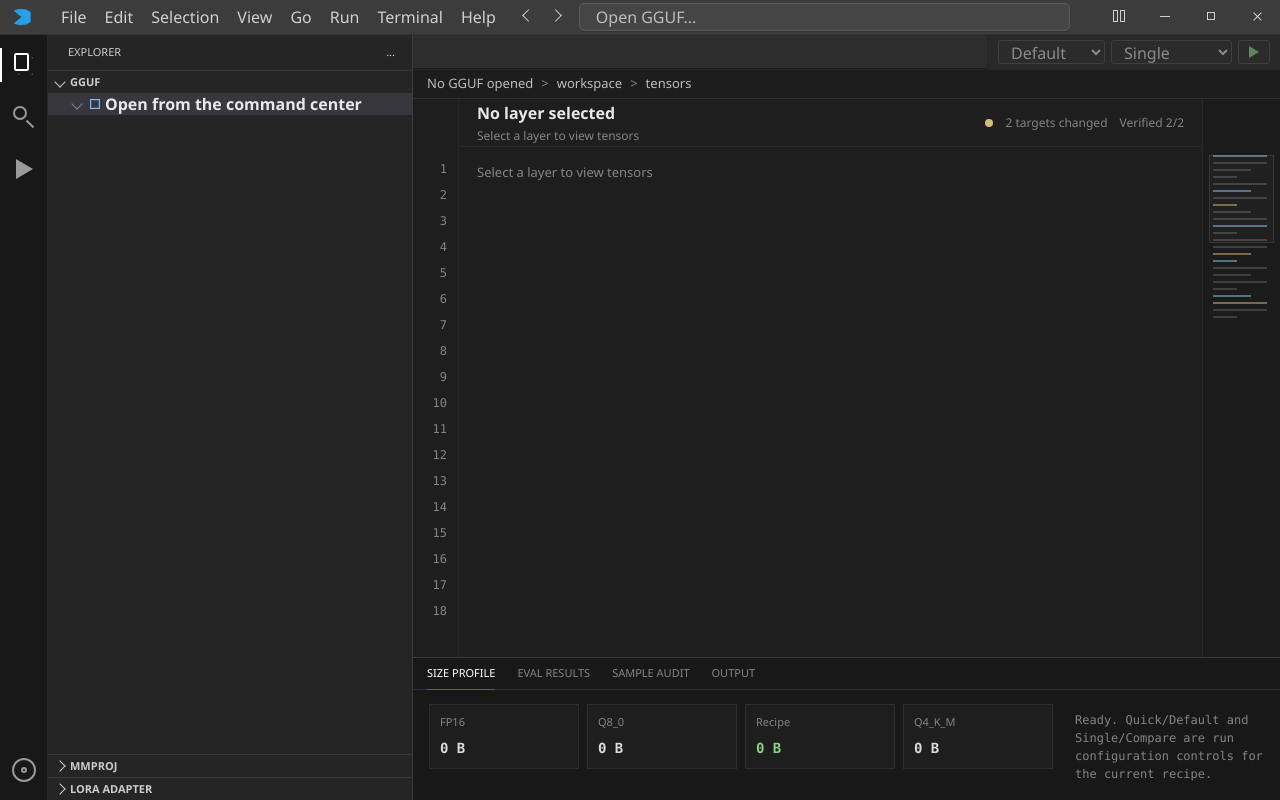
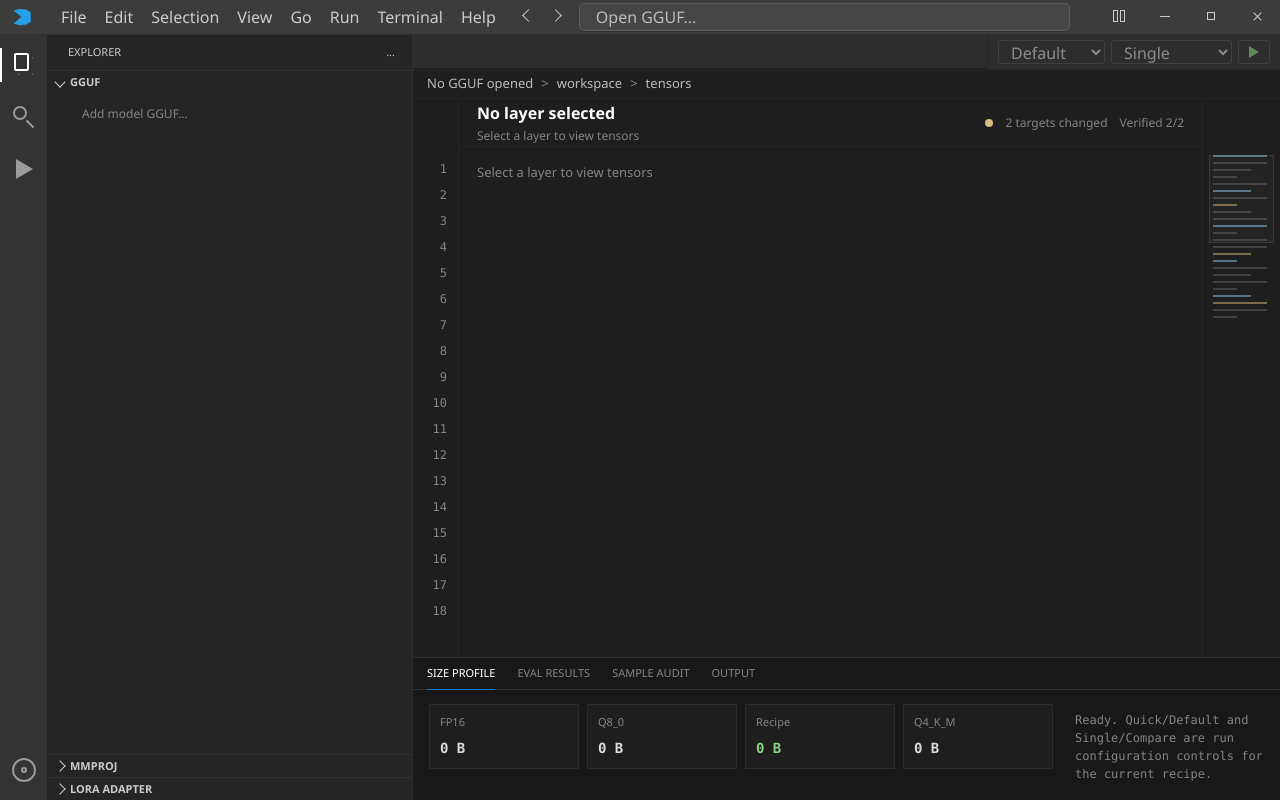
Before and after one commit to haowern98/model-quant, a React (Vite) app: page / in a window 1280 px wide. Built offline with nearby package versions, Linux system fonts and the light colour scheme.

Commit message:
feat: flatten gguf explorer root

```diff
--- a/src/App.tsx
+++ b/src/App.tsx
@@ -246,6 +246,7 @@ function App() {
           evalPreset={recipeEvalPreset}
           testMode={recipeTestMode}
           onOpenLayer={handleOpenLayer}
+          onOpenModel={handleOpenModel}
           onToggleLayer={handleToggleLayer}
           onCloseLayer={handleCloseLayer}
           onAssignQuant={assignQuant}
--- a/src/components/Workbench/ExplorerPanel.tsx
+++ b/src/components/Workbench/ExplorerPanel.tsx
@@ -23,6 +23,7 @@ interface ExplorerPanelProps {
   expandedLayers: Set<number>;
   running: boolean;
   onOpenLayer: (layerIndex: number) => void;
+  onOpenModel: () => void;
   onToggleLayer: (layerIndex: number) => void;
   onAssignByPattern: (pattern: AssignPattern, quantType: QuantType) => void;
   onSaveRecipe: () => void;
@@ -31,7 +32,7 @@ interface ExplorerPanelProps {
 }
 
 function basename(path: string | null): string {
-  if (!path) return "Open from the command center";
+  if (!path) return "GGUF";
   return path.split(/[\\/]/).pop() ?? path;
 }
 
@@ -47,6 +48,7 @@ export function ExplorerPanel({
   expandedLayers,
   running,
   onOpenLayer,
+  onOpenModel,
   onToggleLayer,
   onAssignByPattern,
   onSaveRecipe,
@@ -58,7 +60,6 @@ export function ExplorerPanel({
     mmproj: false,
     lora: false,
   });
-  const [modelExpanded, setModelExpanded] = useState(true);
   const [actionsOpen, setActionsOpen] = useState(false);
 
   const groups = useMemo(() => {
@@ -89,35 +90,15 @@ export function ExplorerPanel({
       </div>
 
       <section className="explorer-section">
+        <div className="explorer-section-header explorer-model-header">
           <button
             type="button"
-          className="explorer-section-header"
-          aria-label="GGUF"
+            className="explorer-section-toggle"
+            aria-label={basename(modelPath)}
             onClick={() => toggleSection("gguf")}
           >
             <span className={`tree-chevron ${sections.gguf ? "expanded" : ""}`} />
-          <span>GGUF</span>
-        </button>
-
-        {sections.gguf && (
-          <div className="explorer-section-body">
-            <div className="tree-row model-row">
-              <button
-                type="button"
-                className="tree-toggle-button"
-                aria-label={modelExpanded ? "Collapse model" : "Expand model"}
-                onClick={() => setModelExpanded((value) => !value)}
-                disabled={!modelPath}
-              >
-                <span className={`tree-chevron ${modelExpanded ? "expanded" : ""}`} />
-              </button>
-              <span className="tree-file-icon gguf" aria-hidden="true" />
-              <button
-                type="button"
-                className="tree-primary-label"
-                onClick={() => modelPath && setModelExpanded((value) => !value)}
-              >
-                {basename(modelPath)}
+            <span>{basename(modelPath)}</span>
           </button>
           {modelPath && (
             <button
@@ -131,6 +112,8 @@ export function ExplorerPanel({
           )}
         </div>
 
+        {sections.gguf && (
+          <div className="explorer-section-body">
             {actionsOpen && modelPath && (
               <div className="model-actions-popover">
                 <div className="model-actions-header">Recipe Actions</div>
@@ -170,7 +153,15 @@ export function ExplorerPanel({
               </div>
             )}
 
-            {modelExpanded &&
+            {!modelPath && (
+              <div className="future-section-empty">
+                <button type="button" onClick={onOpenModel}>
+                  Add model GGUF...
+                </button>
+              </div>
+            )}
+
+            {modelPath &&
               groups.map(([layerIndex, layerTensors]) => {
                 const expanded = expandedLayers.has(layerIndex);
                 const active = activeLayerIndex === layerIndex;
--- a/src/components/Workbench/WorkbenchShell.tsx
+++ b/src/components/Workbench/WorkbenchShell.tsx
@@ -25,6 +25,7 @@ interface WorkbenchShellProps {
   evalPreset: RecipeEvalPreset;
   testMode: RecipeTestMode;
   onOpenLayer: (layerIndex: number) => void;
+  onOpenModel: () => void;
   onToggleLayer: (layerIndex: number) => void;
   onCloseLayer: (layerIndex: number) => void;
   onAssignQuant: (tensorName: string, quantType: QuantType) => void;
@@ -51,6 +52,7 @@ export function WorkbenchShell({
   evalPreset,
   testMode,
   onOpenLayer,
+  onOpenModel,
   onToggleLayer,
   onCloseLayer,
   onAssignQuant,
@@ -72,6 +74,7 @@ export function WorkbenchShell({
         expandedLayers={expandedLayers}
         running={running}
         onOpenLayer={onOpenLayer}
+        onOpenModel={onOpenModel}
         onToggleLayer={onToggleLayer}
         onAssignByPattern={onAssignByPattern}
         onSaveRecipe={onSaveRecipe}
--- a/src/index.css
+++ b/src/index.css
@@ -15,12 +15,14 @@
 
   --vscode-title: #3c3c3c;
   --vscode-activity: #181818;
+  --activity-bg: #333333;
   --vscode-sidebar: #252526;
   --vscode-editor: #1e1e1e;
   --vscode-tab: #2d2d2d;
   --vscode-panel: #181818;
   --vscode-border: #3c3c3c;
   --vscode-border-soft: #303030;
+  --vscode-border-subtle: #252525;
   --vscode-row-hover: #2a2d2e;
   --vscode-row-selected: #37373d;
   --vscode-text: #cccccc;
@@ -98,7 +100,7 @@ button {
   height: 35px;
   background: var(--vscode-title);
   color: #d4d4d4;
-  border-bottom: 1px solid #323232;
+  border-bottom: 1px solid var(--vscode-border-soft);
   user-select: none;
 }
 
@@ -153,7 +155,7 @@ button {
 .tree-action-button {
   border: 0;
   background: transparent;
-  color: #d0d0d0;
+  color: #cccccc;
   height: 100%;
   padding: 0 9px;
   cursor: pointer;
@@ -341,8 +343,8 @@ button {
 }
 
 .activity-bar {
-  background: var(--vscode-activity);
-  border-right: 1px solid #2b2b2b;
+  background: var(--activity-bg);
+  border-right: 1px solid var(--vscode-border-subtle);
   display: flex;
   flex-direction: column;
   justify-content: space-between;
@@ -406,7 +408,7 @@ button {
   height: 18px;
   left: 6px;
   top: 4px;
-  background: var(--vscode-activity);
+  background: var(--activity-bg);
 }
 
 .activity-icon-files::after {
@@ -414,8 +416,8 @@ button {
   height: 18px;
   left: 2px;
   top: 0;
-  background: var(--vscode-activity);
-  box-shadow: 4px 4px 0 var(--vscode-activity);
+  background: var(--activity-bg);
+  box-shadow: 4px 4px 0 var(--activity-bg);
 }
 
 .activity-icon-search::before {
@@ -469,7 +471,7 @@ button {
 .explorer-panel {
   min-width: 0;
   background: var(--vscode-sidebar);
-  border-right: 1px solid var(--vscode-border);
+  border-right: 1px solid var(--vscode-border-soft);
   display: flex;
   flex-direction: column;
   overflow: hidden;
@@ -489,7 +491,7 @@ button {
 }
 
 .explorer-section {
-  border-top: 1px solid #383838;
+  border-top: 1px solid var(--vscode-border-soft);
   flex: 0 0 auto;
 }
 
@@ -519,6 +521,33 @@ button {
   background: var(--vscode-row-hover);
 }
 
+.explorer-model-header {
+  padding-right: 4px;
+}
+
+.explorer-section-toggle {
+  min-width: 0;
+  flex: 1;
+  height: 100%;
+  display: flex;
+  align-items: center;
+  gap: 6px;
+  border: 0;
+  background: transparent;
+  color: inherit;
+  font: inherit;
+  font-weight: inherit;
+  text-align: left;
+  cursor: pointer;
+}
+
+.explorer-section-toggle span:last-child {
+  min-width: 0;
+  overflow: hidden;
+  white-space: nowrap;
+  text-overflow: ellipsis;
+}
+
 .explorer-section-body {
   min-height: 0;
 }
@@ -540,6 +569,7 @@ button {
   width: 100%;
   height: 22px;
   display: grid;
+  font-size: 13px;
   grid-template-columns: 17px 15px minmax(0, 1fr) auto;
   align-items: center;
   gap: 2px;
@@ -564,7 +594,7 @@ button {
 .model-row {
   padding-left: 21px;
   grid-template-columns: 17px 15px minmax(0, 1fr) 24px;
-  color: #e8e8e8;
+  color: var(--vscode-text);
   font-weight: 600;
 }
 
@@ -631,7 +661,7 @@ button {
   top: 4px;
   width: 12px;
   height: 8px;
-  border: 1px solid #c5c5c5;
+  border: 1px solid var(--vscode-muted);
   border-radius: 1px;
 }
 
@@ -642,7 +672,7 @@ button {
   top: 2px;
   width: 7px;
   height: 4px;
-  border: 1px solid #c5c5c5;
+  border: 1px solid var(--vscode-muted);
   border-bottom: 0;
 }
 
@@ -665,7 +695,7 @@ button {
   padding-left: 56px;
   border: 0;
   background: transparent;
-  color: #b8b8b8;
+  color: var(--vscode-text);
   font-family: "Cascadia Code", "JetBrains Mono", Consolas, monospace;
   font-size: 12px;
   text-align: left;
@@ -696,8 +726,8 @@ button {
 .model-actions-popover {
   margin: 4px 8px 8px 34px;
   padding: 8px;
-  border: 1px solid #454545;
-  background: #202020;
+  border: 1px solid var(--vscode-border-soft);
+  background: var(--vscode-sidebar);
   box-shadow: 0 8px 24px rgba(0, 0, 0, 0.35);
   display: grid;
   gap: 7px;
@@ -755,7 +785,7 @@ button {
   display: flex;
   min-width: 0;
   background: var(--vscode-tab);
-  border-bottom: 1px solid #252525;
+  border-bottom: 1px solid var(--vscode-border-subtle);
   box-shadow: inset 0 -1px 0 rgba(0, 0, 0, 0.35);
 }
 
@@ -771,7 +801,7 @@ button {
   max-width: 180px;
   height: 35px;
   border: 0;
-  border-right: 1px solid #252525;
+  border-right: 1px solid var(--vscode-border-subtle);
   background: var(--vscode-tab);
   color: #bbbbbb;
   padding: 0 8px 0 12px;
@@ -814,8 +844,8 @@ button {
   align-items: center;
   gap: 6px;
   padding: 0 10px;
-  border-left: 1px solid #252525;
-  background: #292929;
+  border-left: 1px solid var(--vscode-border-subtle);
+  background: var(--vscode-tab);
 }
 
 .editor-run-controls select,
@@ -878,8 +908,8 @@ button {
   gap: 8px;
   padding: 0 14px;
   color: #bdbdbd;
-  background: #1d1d1d;
-  border-bottom: 1px solid var(--vscode-border-soft);
+  background: var(--vscode-editor);
+  border-bottom: 1px solid var(--vscode-border-subtle);
   font-size: 13px;
 }
 
@@ -898,7 +928,7 @@ button {
 
 .editor-line-gutter {
   background: var(--vscode-editor);
-  border-right: 1px solid #262626;
+  border-right: 1px solid var(--vscode-border-subtle);
   color: #858585;
   font-family: "Cascadia Code", "JetBrains Mono", Consolas, monospace;
   font-size: 12px;
@@ -924,14 +954,14 @@ button {
   align-items: center;
   justify-content: space-between;
   padding: 0 18px;
-  border-bottom: 1px solid #282828;
+  border-bottom: 1px solid var(--vscode-border-subtle);
 }
 
 .tensor-editor-title h1 {
   margin: 0;
   font-size: 16px;
   font-weight: 600;
-  color: #e8e8e8;
+  color: #ffffff;
 }
 
 .tensor-editor-title p {
@@ -984,7 +1014,7 @@ button {
 .tensor-table th {
   height: 27px;
   padding: 0 12px;
-  border-bottom: 1px solid #2f2f2f;
+  border-bottom: 1px solid var(--vscode-border-soft);
   color: #c5c5c5;
   font-weight: 600;
   text-align: left;
@@ -994,7 +1024,7 @@ button {
 .tensor-table td {
   height: 26px;
   padding: 0 12px;
-  border-bottom: 1px solid #252525;
+  border-bottom: 1px solid var(--vscode-border-subtle);
   white-space: nowrap;
 }
 
@@ -1082,8 +1112,8 @@ button {
 
 .editor-minimap {
   position: relative;
-  background: #1b1b1b;
-  border-left: 1px solid #282828;
+  background: var(--vscode-editor);
+  border-left: 1px solid var(--vscode-border-subtle);
   padding: 56px 10px 0;
   overflow: hidden;
 }
@@ -1126,7 +1156,7 @@ button {
 .bottom-panel {
   min-height: 0;
   background: var(--vscode-panel);
-  border-top: 1px solid var(--vscode-border);
+  border-top: 1px solid var(--vscode-border-soft);
   display: grid;
   grid-template-rows: 32px 1fr;
 }
```
Lines whose indentation alone changed are shown as unchanged.
